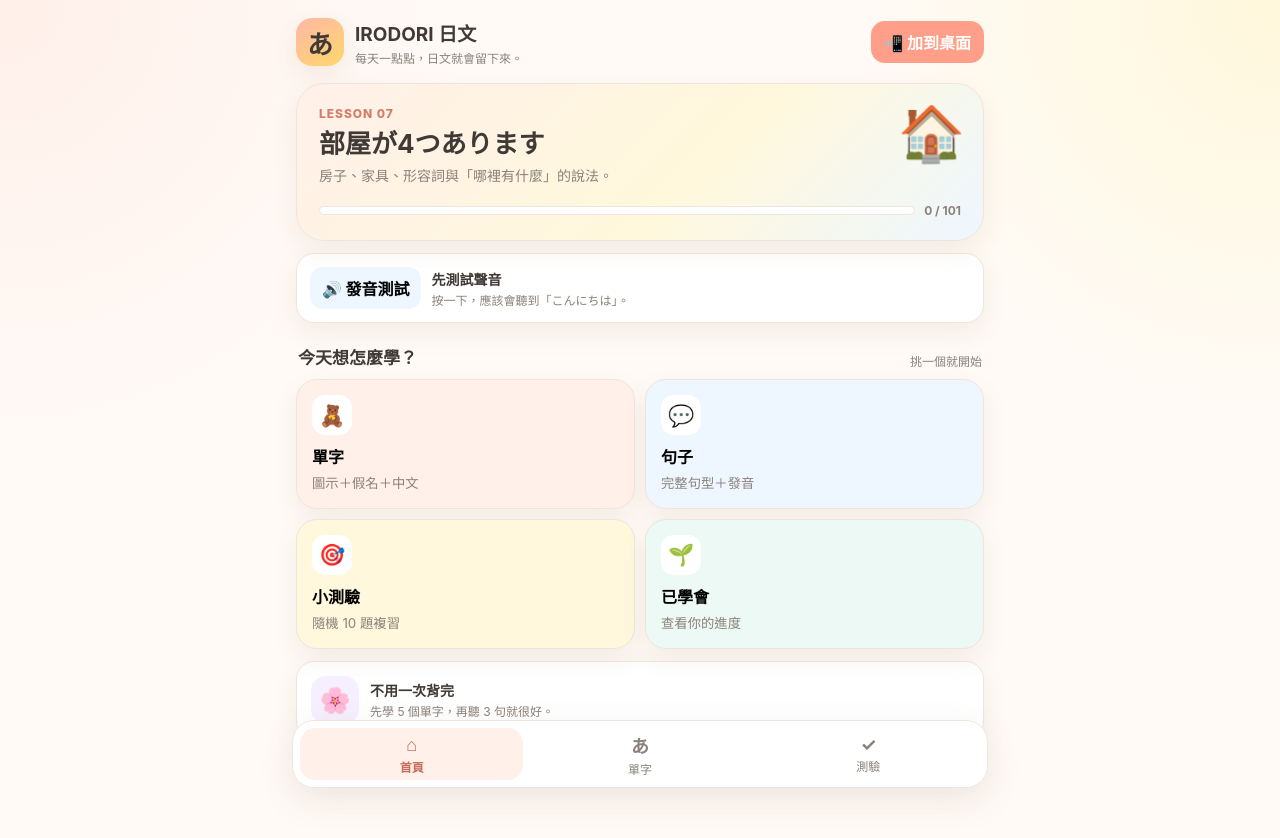
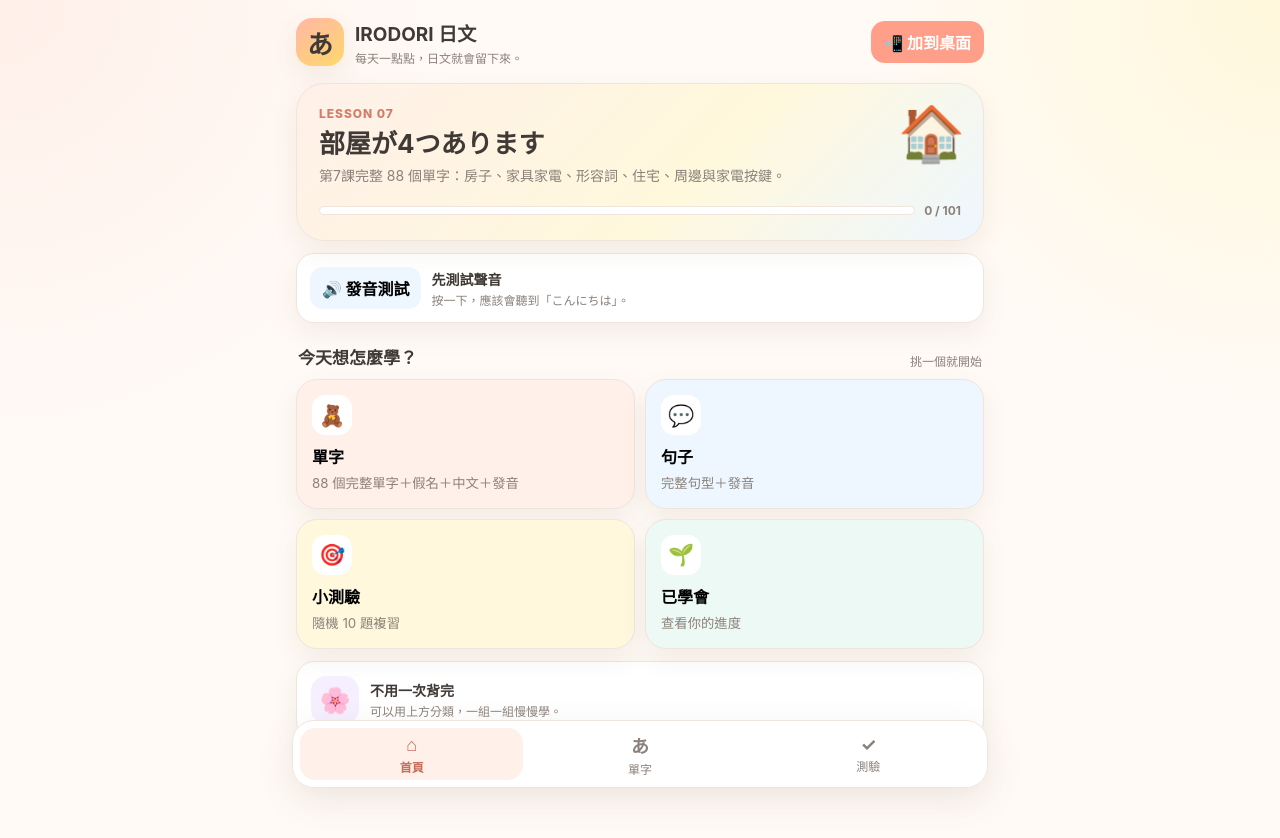
Before and after one commit to ferrari11255-lang/-, a plain HTML site: page index.html in a window 1280 px wide. Drawn offline with Linux system fonts and the light colour scheme.

Commit message:
Refresh Lesson 7 home copy and load complete vocabulary data

```diff
--- a/index.html
+++ b/index.html
@@ -23,7 +23,7 @@
     <div class="hero">
       <div class="eyebrow">LESSON 07</div>
       <h2>部屋が4つあります</h2>
-      <p>房子、家具、形容詞與「哪裡有什麼」的說法。</p>
+      <p>第7課完整 88 個單字：房子、家具家電、形容詞、住宅、周邊與家電按鍵。</p>
       <div class="progress"><div class="track"><div id="bar" class="bar"></div></div><div id="ptext" class="count"></div></div>
     </div>
 
@@ -41,12 +41,12 @@
 
     <div class="sectionTitle"><h3>今天想怎麼學？</h3><span>挑一個就開始</span></div>
     <div class="grid">
-      <button class="mode" data-open="words" type="button"><span class="mi">🧸</span><strong>單字</strong><small>圖示＋假名＋中文</small></button>
+      <button class="mode" data-open="words" type="button"><span class="mi">🧸</span><strong>單字</strong><small>88 個完整單字＋假名＋中文＋發音</small></button>
       <button class="mode" data-open="sentences" type="button"><span class="mi">💬</span><strong>句子</strong><small>完整句型＋發音</small></button>
       <button class="mode" data-open="quiz" type="button"><span class="mi">🎯</span><strong>小測驗</strong><small>隨機 10 題複習</small></button>
       <button class="mode" data-open="learned" type="button"><span class="mi">🌱</span><strong>已學會</strong><small>查看你的進度</small></button>
     </div>
-    <div class="daily"><div class="dicon">🌸</div><div><strong>不用一次背完</strong><small>先學 5 個單字，再聽 3 句就很好。</small></div></div>
+    <div class="daily"><div class="dicon">🌸</div><div><strong>不用一次背完</strong><small>可以用上方分類，一組一組慢慢學。</small></div></div>
   </section>
 
   <section id="study" class="screen">
@@ -70,7 +70,7 @@
   <button type="button" data-nav="words"><b>あ</b>單字</button>
   <button type="button" data-nav="quiz"><b>✓</b>測驗</button>
 </nav>
-<script src="data.js?v=6"></script>
+<script src="data.js?v=7"></script>
 <script src="app.js?v=6"></script>
 </body>
 </html>
```
